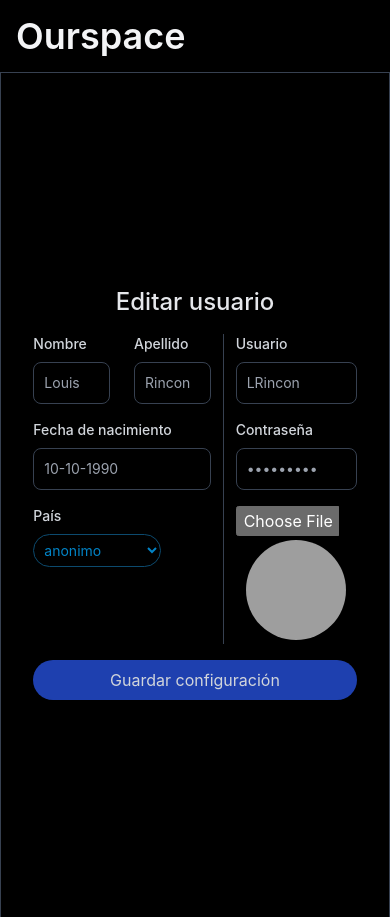
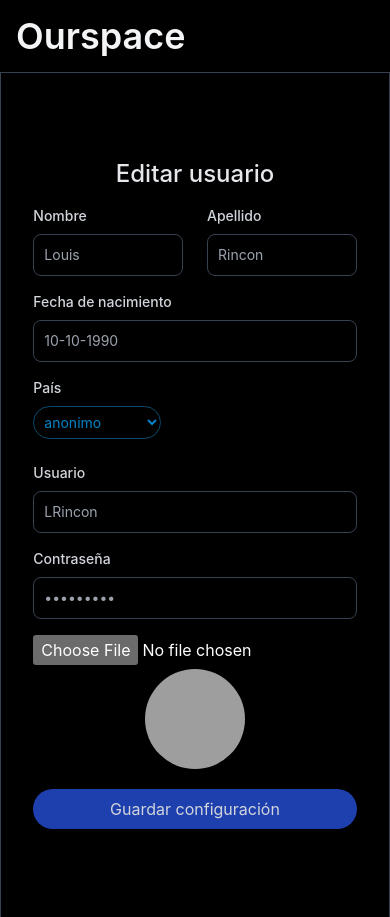
Before and after one commit to SDLuis/ourspace-website, a Next.js app: page /user/edit in a window 390 px wide. Built offline with nearby package versions, Linux system fonts and the light colour scheme; grey boxes are pictures that could not be loaded.

Commit message:
Working style

```diff
--- a/components/useredit.jsx
+++ b/components/useredit.jsx
@@ -18,7 +18,7 @@ export default function UserEdit ({ user }) {
             <center>
               <h2 className='font-medium text-2xl text-gray-200'>Editar usuario</h2>
             </center>
-            <div className='w-10/12 flex justify-between gap-3'>
+            <div className='w-10/12 md:flex justify-between gap-3'>
               <div>
                 <div className='grid gap-6 w-full mb-4 grid-cols-2'>
                   <div>
```
